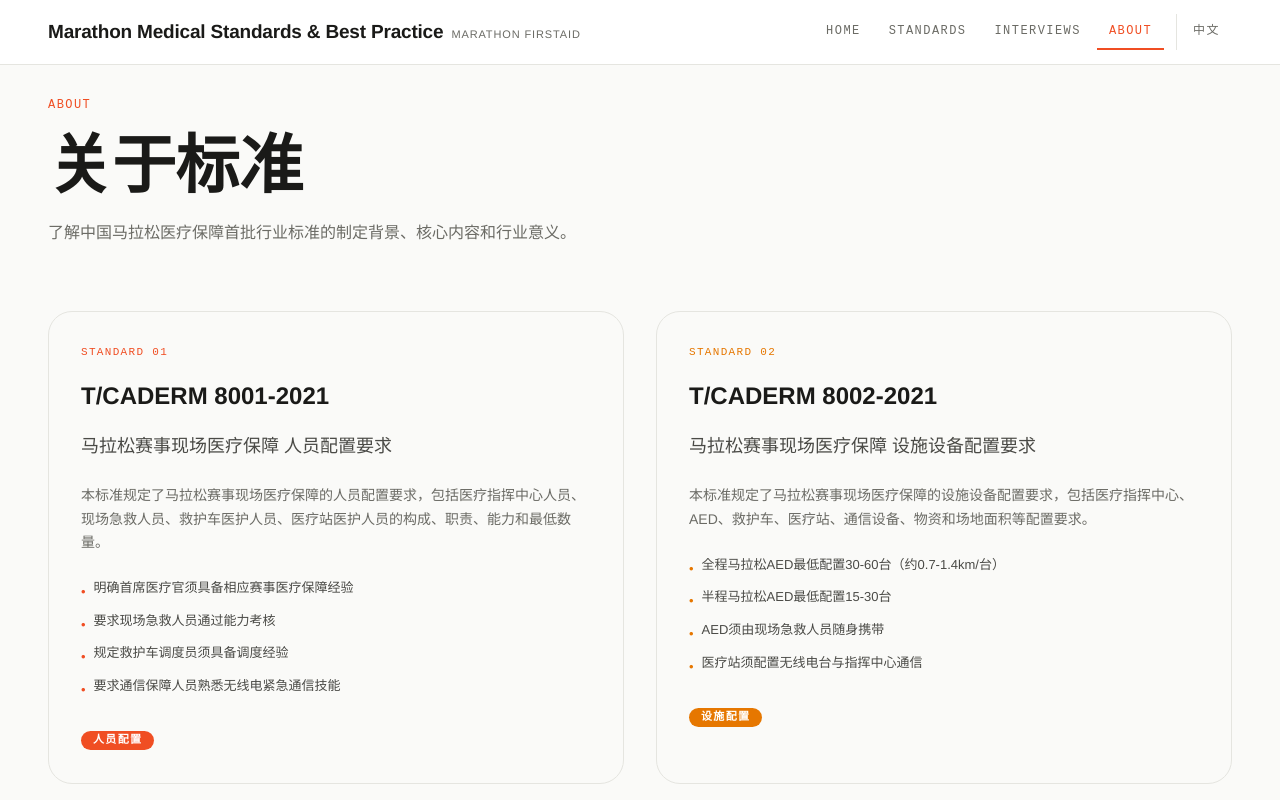
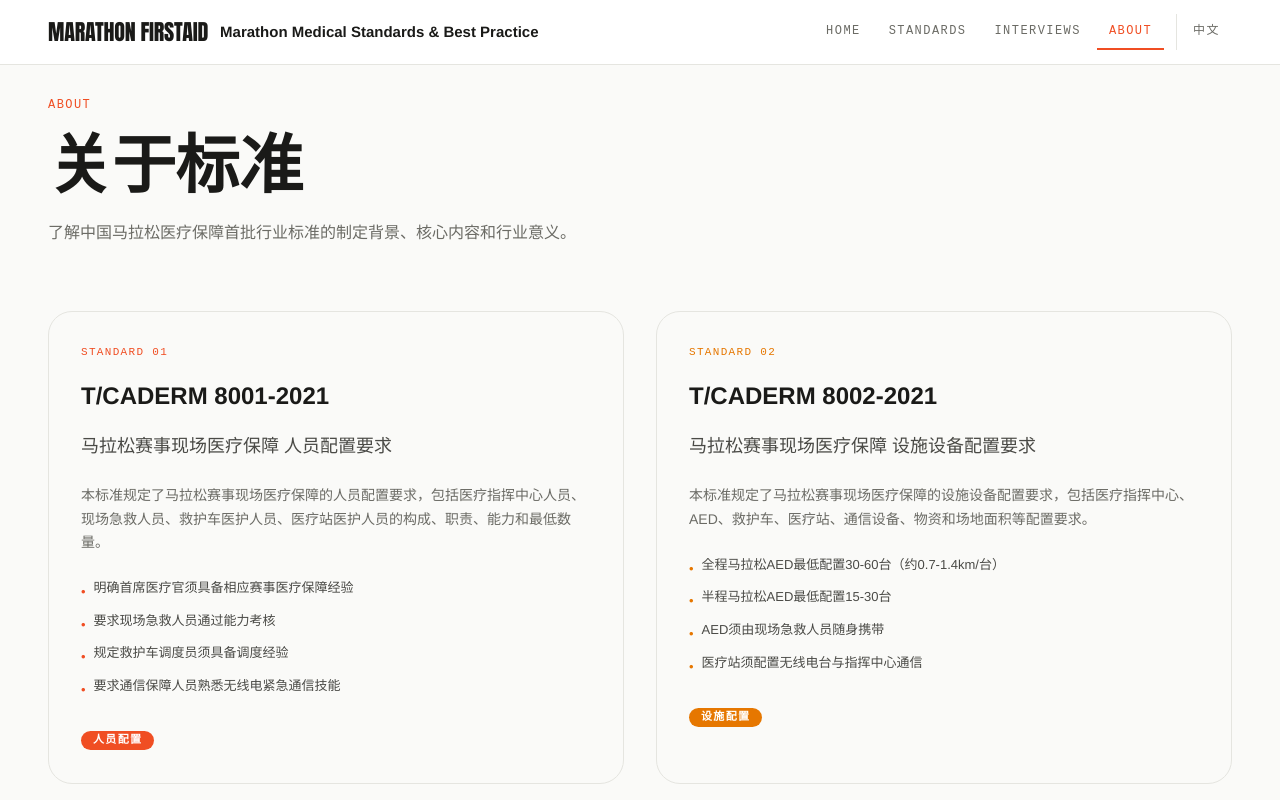
Before and after one commit to Arrowliu083/marathon-medical-site, a Next.js app: page /en/about in a window 1280 px wide. Shown: the top 800 px of the page. Built offline with nearby package versions, Linux system fonts and the light colour scheme.

Commit message:
恢复英文logo不变，中文加粗15px

```diff
--- a/src/components/Footer.tsx
+++ b/src/components/Footer.tsx
@@ -11,11 +11,11 @@ export default function Footer() {
         <div className="grid grid-cols-1 md:grid-cols-4 gap-10">
           {/* Logo & Description */}
           <div className="md:col-span-1">
-            <div className="font-sans font-bold text-[20px] text-text-primary mb-1 leading-tight">
+            <div className="display-hero text-[28px] leading-none text-accent mb-2">
+              MARATHON FIRSTAID
+            </div>
+            <p className="font-sans font-bold text-[15px] text-text-primary leading-relaxed">
               马拉松医疗保障标准及最佳实践
-            </div>
-            <p className="text-[11px] text-text-secondary tracking-[0.08em] uppercase">
-              MARATHON FIRSTAID
             </p>
           </div>
 
--- a/src/components/Nav.tsx
+++ b/src/components/Nav.tsx
@@ -22,16 +22,16 @@ export default function Nav() {
   return (
     <nav className="fixed top-0 left-0 right-0 z-50 bg-surface/90 backdrop-blur-sm border-b border-border">
       <div className="max-w-[1280px] mx-auto px-6 md:px-12 h-16 flex items-center justify-between">
-        {/* Logo — site name: Chinese primary, English secondary */}
+        {/* Logo — site name */}
         <Link
           href={`/${locale}`}
-          className="flex items-baseline gap-2 hover:opacity-80 transition-opacity duration-150"
+          className="flex items-center gap-3 hover:opacity-80 transition-opacity duration-150"
         >
-          <span className="font-sans font-bold text-[17px] md:text-[19px] text-text-primary tracking-[-0.01em]">
+          <span className="display-hero text-xl md:text-[22px] leading-none text-accent tracking-tight">
+            MARATHON FIRSTAID
+          </span>
+          <span className="hidden md:inline font-sans font-bold text-[15px] text-text-primary">
             {locale === 'zh' ? '马拉松医疗保障标准及最佳实践' : 'Marathon Medical Standards & Best Practice'}
-          </span>
-          <span className="hidden md:inline font-sans text-[11px] text-text-secondary tracking-[0.08em] uppercase">
-            MARATHON FIRSTAID
           </span>
         </Link>
 
```
